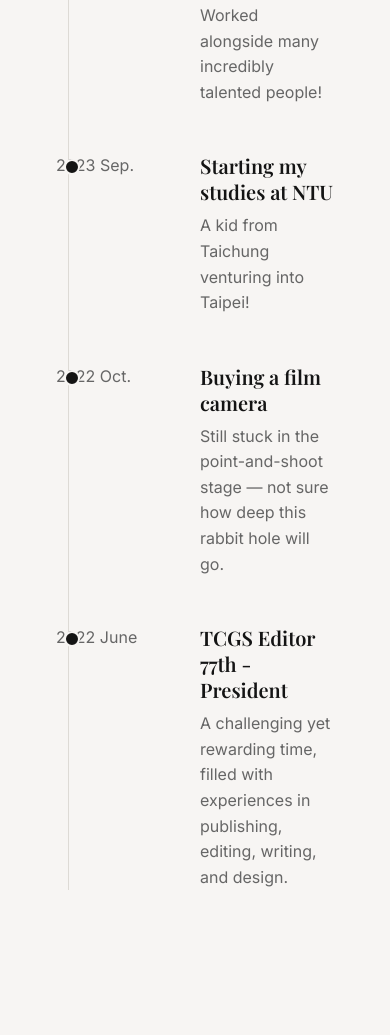
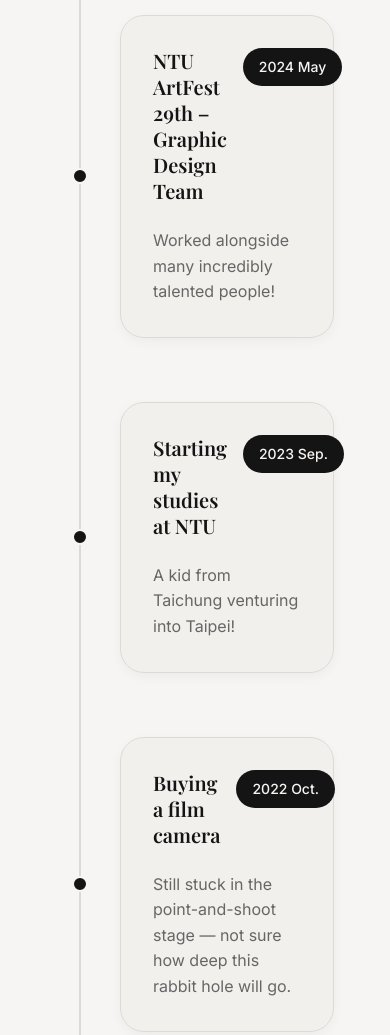
Before and after one commit to ccloudinthesky/blog, a website: page index.html in a window 390 px wide. Shown: the part 1595-2630 px from the top of the page. Drawn offline with nearby package versions, Linux system fonts and the light colour scheme.

Commit message:
Refactor timeline section in index.html for improved layout and animations. Introduce TimelineAnimator class in script.js for scroll-triggered animations. Update styles.css to enhance timeline design and responsiveness, including new styles for timeline items and badges.

```diff
--- a/index.html
+++ b/index.html
@@ -16,7 +16,6 @@
             </a>
             <button class="nav-toggle" aria-label="Toggle navigation" aria-expanded="false">☰</button>
             <ul class="nav-links">
-                <li><a href="#home">Home</a></li>
                 <li><a href="#about">About</a></li>
                 <li><a href="#projects">Projects</a></li>
                 <li><a href="#photos">Photos</a></li>
@@ -76,45 +75,67 @@
         </div>
     </main>
 
-    <section class="section about-content">
+    <section id="about" class="section about-content">
         <div class="container">
+            <div class="timeline-container">
                 <ol class="timeline">
-                <li>
-                    <div class="time">2025 Sep.</div>
-                    <div class="event-box">
+                    <li class="timeline-item" data-side="left">
+                        <div class="timeline-content section-card">
+                            <div class="timeline-header">
+                                <div>
                                     <div class="event">Launching this website</div>
+                                </div>
+                                <span class="time-badge">2025 Sep.</span>
+                            </div>
                             <div class="event-desc">I had planned to start it over the summer, but ended up putting it off until this assignment came along.</div>
                         </div>
                     </li>
-                <li>
-                    <div class="time">2024 May</div>
-                    <div class="event-box">
+                    <li class="timeline-item" data-side="right">
+                        <div class="timeline-content section-card">
+                            <div class="timeline-header">
+                                <div>
                                     <div class="event">NTU ArtFest 29th – Graphic Design Team</div>
+                                </div>
+                                <span class="time-badge">2024 May</span>
+                            </div>
                             <div class="event-desc">Worked alongside many incredibly talented people!</div>
                         </div>
                     </li>
-                <li>
-                    <div class="time">2023 Sep.</div>
-                    <div class="event-box">
+                    <li class="timeline-item" data-side="left">
+                        <div class="timeline-content section-card">
+                            <div class="timeline-header">
+                                <div>
                                     <div class="event">Starting my studies at NTU</div>
+                                </div>
+                                <span class="time-badge">2023 Sep.</span>
+                            </div>
                             <div class="event-desc">A kid from Taichung venturing into Taipei!</div>
                         </div>
                     </li>
-                <li>
-                    <div class="time">2022 Oct.</div>
-                    <div class="event-box">
+                    <li class="timeline-item" data-side="right">
+                        <div class="timeline-content section-card">
+                            <div class="timeline-header">
+                                <div>
                                     <div class="event">Buying a film camera</div>
+                                </div>
+                                <span class="time-badge">2022 Oct.</span>
+                            </div>
                             <div class="event-desc">Still stuck in the point-and-shoot stage — not sure how deep this rabbit hole will go.</div>
                         </div>
                     </li>
-                <li>
-                    <div class="time">2022 June</div>
-                    <div class="event-box">
+                    <li class="timeline-item" data-side="left">
+                        <div class="timeline-content section-card">
+                            <div class="timeline-header">
+                                <div>
                                     <div class="event">TCGS Editor 77th - President</div>
+                                </div>
+                                <span class="time-badge">2022 June</span>
+                            </div>
                             <div class="event-desc">A challenging yet rewarding time, filled with experiences in publishing, editing, writing, and design.</div>
                         </div>
                     </li>
                 </ol>
+            </div>
         </div>
     </section>
 
--- a/script.js
+++ b/script.js
@@ -593,17 +593,52 @@ class ScrollAnimator {
         this.observeNewElements();
     }
 }
+// Timeline Animator for timeline items
+class TimelineAnimator {
+    constructor() {
+        this.items = document.querySelectorAll('.timeline-item');
+        this.init();
+    }
+    init() {
+        this.observer = new IntersectionObserver((entries) => {
+            entries.forEach(entry => {
+                if (entry.isIntersecting) {
+                    entry.target.classList.add('visible');
+                    // Stop observing once animated
+                    this.observer.unobserve(entry.target);
+                }
+            });
+        }, {
+            threshold: 0.2,
+            rootMargin: '0px 0px -100px 0px'
+        });
+        // Start observing all timeline items
+        this.items.forEach(item => {
+            this.observer.observe(item);
+        });
+    }
+    refresh() {
+        this.items = document.querySelectorAll('.timeline-item:not(.visible)');
+        this.items.forEach(item => {
+            this.observer.observe(item);
+        });
+    }
+}
+
 // Initialize scroll animations when DOM is loaded
 document.addEventListener('DOMContentLoaded', () => {
     new ScrollAnimator();
+    new TimelineAnimator();
 });
 // Re-initialize animations for dynamically loaded content
 window.addEventListener('load', () => {
     // Small delay to ensure all content is loaded
     setTimeout(() => {
         const animator = new ScrollAnimator();
-        // Make animator globally available for dynamic content
+        const timelineAnimator = new TimelineAnimator();
+        // Make animators globally available for dynamic content
         window.scrollAnimator = animator;
+        window.timelineAnimator = timelineAnimator;
     }, 100);
 });
 export {};
--- a/styles.css
+++ b/styles.css
@@ -788,50 +788,112 @@ h1, h2, h3, h4, h5, h6, .hero h1, .about-banner h1{
     }
 }
 
+.timeline-container {
+    position: relative;
+    max-width: 1000px;
+    margin: 0 auto;
+}
+
 .timeline {
     list-style: none;
     margin: 0;
     padding: 0;
     position: relative;
-    max-width: 100%;
+    z-index: 1;
 }
 
+/* 中間的垂直線 */
 .timeline::before {
     content: "";
     position: absolute;
-    left: 0.75rem;
+    left: 50%;
     top: 0;
     bottom: 0;
-    width: 1px;
+    width: 2px;
     background: var(--border);
+    transform: translateX(-50%);
+    z-index: 1;
 }
 
-.timeline li {
+.timeline-item {
     position: relative;
-    margin: 0 0 3rem 0;
+    margin: 0 0 4rem 0;
     display: flex;
-    gap: 1.5rem;
-    align-items: start;
+    align-items: center;
+    opacity: 0;
+    transform: translateY(30px);
+    transition: opacity 0.6s ease, transform 0.6s ease;
+    z-index: 2;
 }
 
-.timeline .time {
-    font-family: var(--font-body);
-    font-weight: 400;
-    font-size: 1rem;
-    line-height: 1.5;
-    color: var(--muted);
-    margin: 0;
-    min-width: 7.5rem;
+.timeline-item.visible {
+    opacity: 1;
+    transform: translateY(0);
 }
 
-.timeline .event-box {
+/* 中間的圓點 - 垂直對齊到卡片中心 */
+.timeline-item::before {
+    content: "";
+    position: absolute;
+    left: 50%;
+    width: 12px;
+    height: 12px;
+    background: var(--text);
+    border-radius: 50%;
+    z-index: 100;
+    border: 2px solid var(--bg);
+    top: 50%;
+    transform: translateX(-50%) translateY(-50%);
+}
+
+/* 左側卡片 */
+.timeline-item[data-side="left"] {
+    justify-content: flex-start;
+}
+
+.timeline-item[data-side="left"] .timeline-content {
+    width: calc(50% - 2rem);
+    margin-right: auto;
+    margin-left: 0;
+}
+
+/* 右側卡片 */
+.timeline-item[data-side="right"] {
+    justify-content: flex-end;
+}
+
+.timeline-item[data-side="right"] .timeline-content {
+    width: calc(50% - 2rem);
+    margin-left: auto;
+    margin-right: 0;
+}
+
+.timeline-content {
+    background: var(--bg-elev);
+    border-radius: 1.5rem;
+    padding: 2rem;
+    box-shadow: 0 4px 12px rgba(0,0,0,0.04);
+    transition: transform 0.3s ease, box-shadow 0.3s ease;
+}
+
+.timeline-content:hover {
+    transform: translateY(-4px);
+    box-shadow: 0 8px 24px rgba(0,0,0,0.08);
+}
+
+.timeline-header {
     display: flex;
-    flex-direction: column;
+    justify-content: space-between;
     align-items: flex-start;
+    gap: 1rem;
+    margin-bottom: 1rem;
+}
+
+.timeline-header > div {
     flex: 1;
 }
 
-.timeline .event {
+.event {
     font-family: var(--font-display);
     font-weight: 600;
     font-size: 1.25rem;
@@ -840,7 +902,19 @@ h1, h2, h3, h4, h5, h6, .hero h1, .about-banner h1{
     margin: 0 0 0.5rem 0;
 }
 
-.timeline .event-desc {
+.time-badge {
+    font-family: var(--font-body);
+    font-weight: 500;
+    font-size: 0.875rem;
+    padding: 0.5rem 1rem;
+    background: var(--text);
+    color: var(--bg);
+    border-radius: 9999px;
+    white-space: nowrap;
+    flex-shrink: 0;
+}
+
+.event-desc {
     font-family: var(--font-body);
     font-weight: 400;
     font-size: 1rem;
@@ -849,17 +923,22 @@ h1, h2, h3, h4, h5, h6, .hero h1, .about-banner h1{
     margin: 0;
 }
 
-.timeline li::before {
-    content: "";
-    position: absolute;
-    left: 0.5rem;
-    top: 0.375rem;
-    width: 0.75rem;
-    height: 0.75rem;
-    background: var(--text);
-    border-radius: 50%;
-    border: 2px solid var(--bg);
-    z-index: 1;
+/* 響應式設計 */
+@media (max-width: 768px) {
+    .timeline::before {
+        left: 1.5rem;
+    }
+
+    .timeline-item::before {
+        left: 1.5rem;
+    }
+
+    .timeline-item[data-side="left"] .timeline-content,
+    .timeline-item[data-side="right"] .timeline-content {
+        width: calc(100% - 4rem);
+        margin-left: 4rem;
+        margin-right: 0;
+    }
 }
 
 /* Gradient background for About section on Home */
@@ -1167,6 +1246,12 @@ label{display:grid;gap:6px;color:var(--muted)}
 
 .contact {
     border-top: 1px solid var(--border);
+    padding: 2.5rem 1.5rem 0 1.5rem !important;
+    margin-bottom: 0 !important;
+}
+
+.site-footer {
+    margin-top: 0;
 }
 /* Photo Collections */
 .photo-collections {
@@ -1344,7 +1429,7 @@ label{display:grid;gap:6px;color:var(--muted)}
 .site-footer {
     background: var(--bg);
     color: var(--text);
-    margin-top: 5rem;
+    margin-top: 0;
     border-top: 1px solid var(--border);
 }
 
```
Lines whose indentation alone changed are shown as unchanged.
